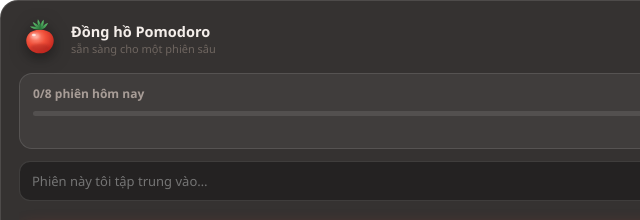
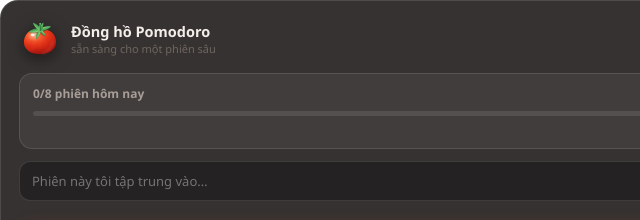
Before and after one commit to huybibi/dong-ho-pomodoro, an Electron app: page renderer/menu/index.html in a window 1280 px wide. Shown: the top 220 px of the page, 0-640 px from the left. Drawn offline with Linux system fonts and the light colour scheme; no server answers.

Commit message:
Vẽ lại quả cà chua cho giống cà chua thật (bẹt, đài hoa hình sao) và sinh lại icon + ảnh README

```diff
--- a/renderer/menu/index.html
+++ b/renderer/menu/index.html
@@ -11,39 +11,69 @@
       <div id="head">
         <svg id="mini" viewBox="0 0 100 100">
           <defs>
-            <radialGradient id="skin" cx="36%" cy="32%" r="80%">
-              <stop offset="0%" stop-color="#ff9380" />
-              <stop offset="42%" stop-color="#f0503a" />
-              <stop offset="100%" stop-color="#b81d18" />
+            <radialGradient id="skin" cx="33%" cy="22%" r="88%">
+              <stop offset="0%" stop-color="#ffb188" />
+              <stop offset="18%" stop-color="#fc6836" />
+              <stop offset="50%" stop-color="#e5341a" />
+              <stop offset="82%" stop-color="#ba1c11" />
+              <stop offset="100%" stop-color="#8c100b" />
             </radialGradient>
-            <linearGradient id="leafg" x1="0" y1="0" x2="0" y2="1">
-              <stop offset="0%" stop-color="#63c672" />
-              <stop offset="100%" stop-color="#28753a" />
+            <linearGradient id="leafg" x1="0.2" y1="0" x2="0.8" y2="1">
+              <stop offset="0%" stop-color="#a9e690" />
+              <stop offset="40%" stop-color="#5ab862" />
+              <stop offset="100%" stop-color="#1c5d2e" />
             </linearGradient>
-            <filter id="blur6"><feGaussianBlur stdDeviation="3" /></filter>
-            <filter id="blur2"><feGaussianBlur stdDeviation="1.6" /></filter>
-            <path id="leafp" d="M50 29 C 45 21 42.5 13 45 5.5 C 50 12 53.5 21 51.5 29 Z" />
+            <linearGradient id="stemg" x1="0" y1="0" x2="1" y2="0.4">
+              <stop offset="0%" stop-color="#93dd85" />
+              <stop offset="55%" stop-color="#4fa959" />
+              <stop offset="100%" stop-color="#24682f" />
+            </linearGradient>
+            <filter id="blur6" x="-80%" y="-80%" width="260%" height="260%"><feGaussianBlur stdDeviation="3" /></filter>
+            <filter id="blur3" x="-80%" y="-80%" width="260%" height="260%"><feGaussianBlur stdDeviation="1.9" /></filter>
+            <filter id="blur2" x="-80%" y="-80%" width="260%" height="260%"><feGaussianBlur stdDeviation="1.1" /></filter>
+
+            <path id="sepalA" d="M50 28.5 C 57.6 24 67.8 22.2 76.6 25.1 C 71.4 30.3 60.4 34.7 50 34.5 Z" />
+            <path id="sepalB" d="M50 28.7 C 57 24.7 65.8 23.3 73.2 25.9 C 68.4 30.5 59.2 34.3 50 34.4 Z" />
+            <path id="sepalC" d="M50 29.1 C 56.2 26.1 63.2 25.1 68.8 27.5 C 64.8 31.5 57.4 33.9 50 34.1 Z" />
             <g id="calyx">
-              <use href="#leafp" transform="rotate(-62 50 30)" />
-              <use href="#leafp" transform="rotate(-32 50 30)" />
-              <use href="#leafp" />
-              <use href="#leafp" transform="rotate(32 50 30)" />
-              <use href="#leafp" transform="rotate(62 50 30)" />
+              <use href="#sepalA" transform="rotate(-5 50 30.5)" />
+              <use href="#sepalC" transform="rotate(56 50 30.5)" />
+              <use href="#sepalB" transform="rotate(124 50 30.5)" />
+              <use href="#sepalA" transform="rotate(181 50 30.5)" />
+              <use href="#sepalB" transform="rotate(236 50 30.5)" />
+              <use href="#sepalC" transform="rotate(304 50 30.5)" />
             </g>
           </defs>
 
           <g id="fruit">
             <g id="body">
               <path
-                d="M50 30.5 C 62 30.5 72.5 34 78 41.5 C 83.5 49 84.5 60 79.5 69.5 C 74 80 63 86.5 50 86.5 C 37 86.5 26 80 20.5 69.5 C 15.5 60 16.5 49 22 41.5 C 27.5 34 38 30.5 50 30.5 Z"
+                d="M50 30 C 61 27.2 71.6 30 78.8 37 C 86.2 44.2 89.4 54.4 88 63.4 C 86.4 74 78 82.6 67.6 85.8 C 62 87.6 56 88.2 50 87.8 C 44 88.2 38 87.6 32.4 85.8 C 22 82.6 13.6 74 12 63.4 C 10.6 54.4 13.8 44.2 21.2 37 C 28.4 30 39 27.2 50 30 Z"
                 fill="url(#skin)" />
-              <ellipse cx="50" cy="73" rx="22" ry="9.5" fill="#8f1412" opacity="0.3" filter="url(#blur6)" />
+
+              <g fill="none" stroke="#8f1a10" stroke-width="2.8" stroke-linecap="round" opacity="0.13" filter="url(#blur3)">
+                <path d="M50 34 C 46.6 47 42.8 62 41.8 78" />
+                <path d="M50 34 C 54.4 47 59.2 62 60.4 78" />
+                <path d="M50 34.5 C 40 44 31 55.5 25.6 69" />
+                <path d="M50 34.5 C 60 44 69 55.5 74.4 69" />
+              </g>
+
+              <ellipse cx="50" cy="33.4" rx="13" ry="5.2" fill="#7e120d" opacity="0.38" filter="url(#blur6)" />
+              <ellipse cx="50" cy="84" rx="21" ry="6.4" fill="#7c0f0b" opacity="0.2" filter="url(#blur6)" />
+              <path d="M80.5 60 C 78.5 73 70 82 56.5 86" fill="none" stroke="#ffb890" stroke-width="4" stroke-linecap="round" opacity="0.18" filter="url(#blur6)" />
             </g>
-            <ellipse cx="38" cy="45" rx="11" ry="7" fill="#fff" opacity="0.3" filter="url(#blur6)" />
-            <ellipse cx="35.5" cy="43" rx="4.6" ry="3.1" fill="#fff" opacity="0.72" filter="url(#blur2)" />
 
+            <ellipse cx="36" cy="45.5" rx="13" ry="9" fill="#fff" opacity="0.2" filter="url(#blur6)" />
+            <ellipse cx="32.5" cy="42.5" rx="4.6" ry="3.1" fill="#fff" opacity="0.82" filter="url(#blur2)" />
+            <ellipse cx="41.5" cy="40" rx="2.3" ry="1.5" fill="#fff" opacity="0.45" filter="url(#blur2)" />
+
+            <ellipse cx="50" cy="31.4" rx="6" ry="3.2" fill="#2b7235" opacity="0.9" />
+            <g transform="translate(0.5 1.9)" opacity="0.38"><use href="#calyx" fill="#1a4824" /></g>
             <use href="#calyx" fill="url(#leafg)" />
-            <path d="M50 29 L 50 17" stroke="#2b7a3c" stroke-width="3.2" stroke-linecap="round" />
+
+            <path d="M47.5 32.8 C 47.7 26.4 48.4 20.6 50 16 C 50.6 14.5 52.7 14.8 52.8 16.4 C 53.2 21.2 52.9 27.2 52.6 32.8 Z" fill="url(#stemg)" />
+            <ellipse cx="50.2" cy="16.2" rx="2.7" ry="1.2" fill="#a8e69a" opacity="0.85" />
+            <path d="M50.8 32.6 C 51 26.4 51.4 20.8 52.4 16.3" fill="none" stroke="#1f5c2b" stroke-width="1.1" stroke-linecap="round" opacity="0.45" />
           </g>
         </svg>
         <div id="who">
```
Also changed, not shown: renderer/orb/index.html (+50 -20 lines), assets/icon.ico, assets/icon.png, assets/shots/menu.png, assets/shots/orb.png, assets/tray.png, assets/tray@2x.png.
